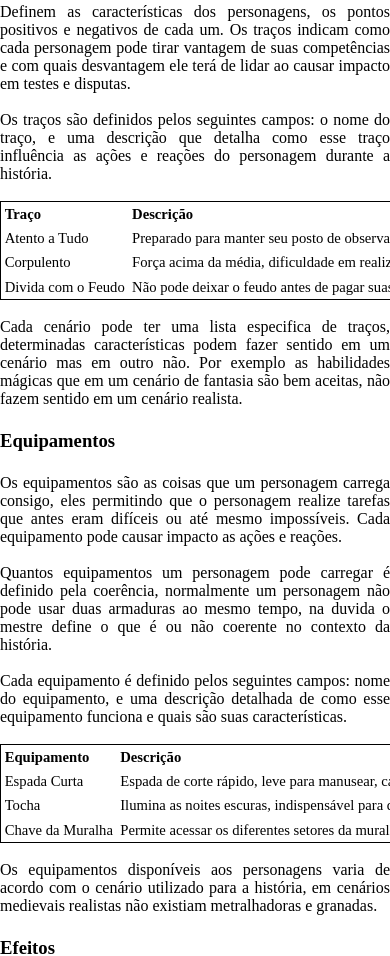
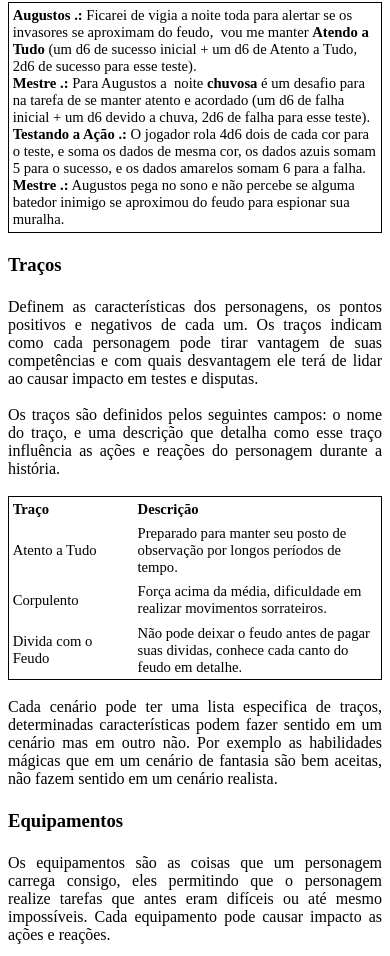
Before and after one commit to ugliara-fellipe/3p-system-rulebook, a plain HTML site: page docs/index.html in a window 390 px wide. Shown: the part 4401-5357 px from the top of the page. Drawn offline with Linux system fonts and the light colour scheme.

Commit message:
Ajuste na pagina web em tablets

```diff
--- a/docs/index.html
+++ b/docs/index.html
@@ -12,9 +12,9 @@
     <meta content="" name="DC.creator" />
     <meta content="2024-06-24T10:59:24.766778824" name="DC.date" />
     <meta content="pt" name="DC.language" />
-    <meta name="viewport" content="width=device-width, initial-scale=0.75">
+    <meta name="viewport" content="width=device-width, initial-scale=1">
     <style media="all">
-      body {font-family:'Liberation Serif',serif;font-size:1.0rem;max-width:460px;margin-left:auto;margin-right:auto}
+      body {font-family:'Liberation Serif',serif;font-size:1.0rem;max-width:460px;margin-left:auto;margin-right:auto;padding-left:0.5rem;padding-right:0.5rem}
       a:link {color:#000080;text-decoration:underline}
       p.Contents1 {margin-left:0;margin-right:0;margin-top:0;margin-bottom:0;border:none;padding:0;text-indent:0;font-family:'Garamond Libre';font-size:1.0rem}
       p.Standard {margin-left:0;margin-right:0;margin-top:0;margin-bottom:0;border:none;padding:0;font-family:'Garamond Libre';font-size:1.0rem}
@@ -437,7 +437,7 @@
     <p class="Standard" style="text-align:justify"> </p>
     <p class="Standard" style="text-align:justify">Cada traço, equipamento e efeito de um personagem pode causar somente um impacto em cada teste, quais traços e equipamentos devem ser considerados em uma ação ou reação vai depender da história. Os jogadores sugerem impactos, e o mestre pode contestar caso ele entenda que esses impactos não são coerentes com a história. </p>
     <p class="Standard"> </p>
-    <table id="Table1table" style="margin-top:0;margin-bottom:0;border-collapse:collapse" class="table-mobile">
+    <table id="Table1table" style="margin-top:0;margin-bottom:0;border-collapse:collapse">
       <colgroup>
         <col style="width:28.82126rem" />
       </colgroup>
@@ -459,7 +459,7 @@
     <p class="Standard" style="text-align:justify"> </p>
     <p class="Standard" style="text-align:justify">Os traços são definidos pelos seguintes campos: o nome do traço, e uma descrição que detalha como esse traço influência as ações e reações do personagem durante a história.</p>
     <p class="Standard"> </p>
-    <table id="TraosExemplotable" style="margin-top:0;margin-bottom:0;border-collapse:collapse" class="table-mobile">
+    <table id="TraosExemplotable" style="margin-top:0;margin-bottom:0;border-collapse:collapse">
       <colgroup>
         <col style="width:9.137008rem" />
         <col style="width:19.684254rem" />
@@ -510,7 +510,7 @@
     <p class="Standard" style="text-align:justify"> </p>
     <p class="Standard" style="text-align:justify">Cada equipamento é definido pelos seguintes campos: nome do equipamento, e uma descrição detalhada de como esse equipamento funciona e quais são suas características.</p>
     <p class="Standard" style="text-align:justify"> </p>
-    <table id="EquipamentosExemplotable" style="margin-top:0;margin-bottom:0;border-collapse:collapse" class="table-mobile">
+    <table id="EquipamentosExemplotable" style="margin-top:0;margin-bottom:0;border-collapse:collapse">
       <colgroup>
         <col style="width:9.137008rem" />
         <col style="width:19.684254rem" />
@@ -561,7 +561,7 @@
     <p class="Standard" style="text-align:justify"> </p>
     <p class="Standard" style="text-align:justify">Os efeitos são definidos pelos seguintes campos: nome do efeito, e a uma descrição detalhada de como esse efeito influência as ações e reações do personagem no decorrer da história.</p>
     <p class="Standard" style="text-align:justify"> </p>
-    <table id="EfeitosExemplotable" style="margin-top:0;margin-bottom:0;border-collapse:collapse" class="table-mobile">
+    <table id="EfeitosExemplotable" style="margin-top:0;margin-bottom:0;border-collapse:collapse">
       <colgroup>
         <col style="width:9.137008rem" />
         <col style="width:19.684254rem" />
```
